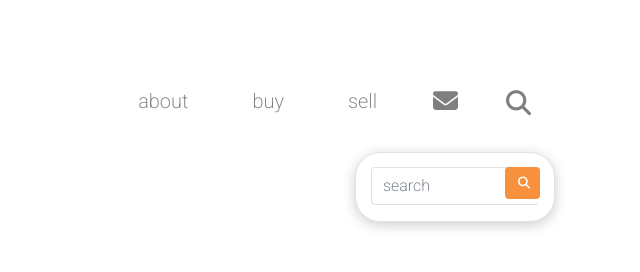
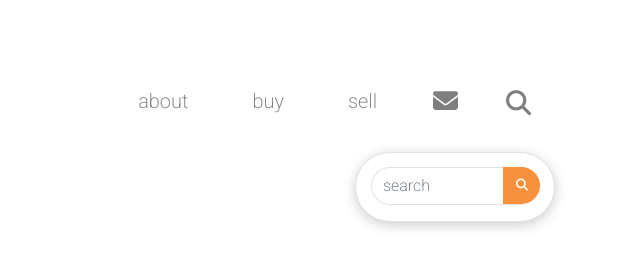
Before and after one commit to parkerfromcal/big-auctions, a website: page index.html in a window 1280 px wide. Both pictures are taken after a click on the link 1158 px from the left and 106 px from the top of the page. Shown: the top 272 px of the page, 640-1280 px from the left. Drawn offline with nearby package versions, Linux system fonts and the light colour scheme.

Commit message:
border radius search bar

```diff
--- a/css/styles.css
+++ b/css/styles.css
@@ -233,7 +233,7 @@ a {
     right: 0;
     padding: 0 15px;
     cursor: default;
-    border-radius: 25px;
+    border-radius: 35px;
     border-style: solid;
     border-width: 1px;
     border-color: #e1e1e1;
@@ -258,6 +258,7 @@ a {
     background: #fff;
     padding: 0 11px;
     border: 1px solid #e1e1e1;
+    border-radius: 25px;
     border-right: none;
     color: #888;
     margin: 14px 0;
@@ -272,6 +273,8 @@ a {
     cursor: pointer;
     right: 14px;
     top: 14px;
-    width: 35px;
+    width: 37px;
+    height: 37px;
+    border-radius: 0 25px 25px 0;
     background-color: #f8913d;
 }
```
